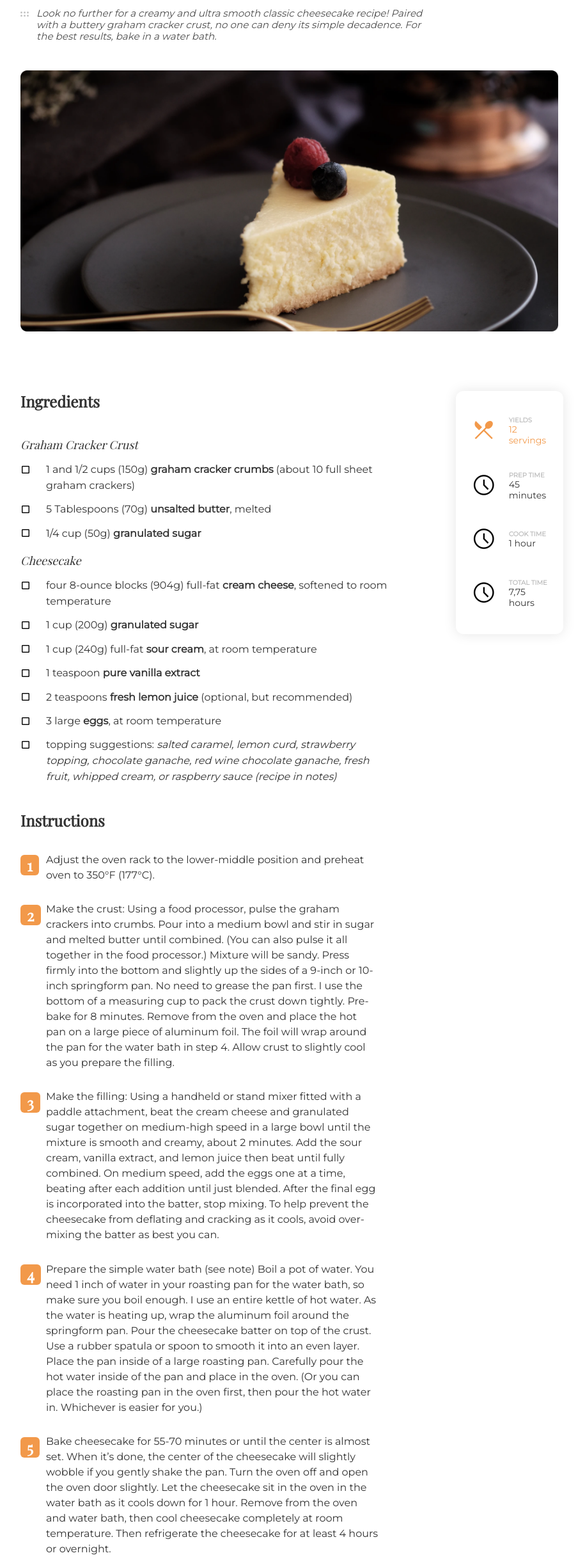
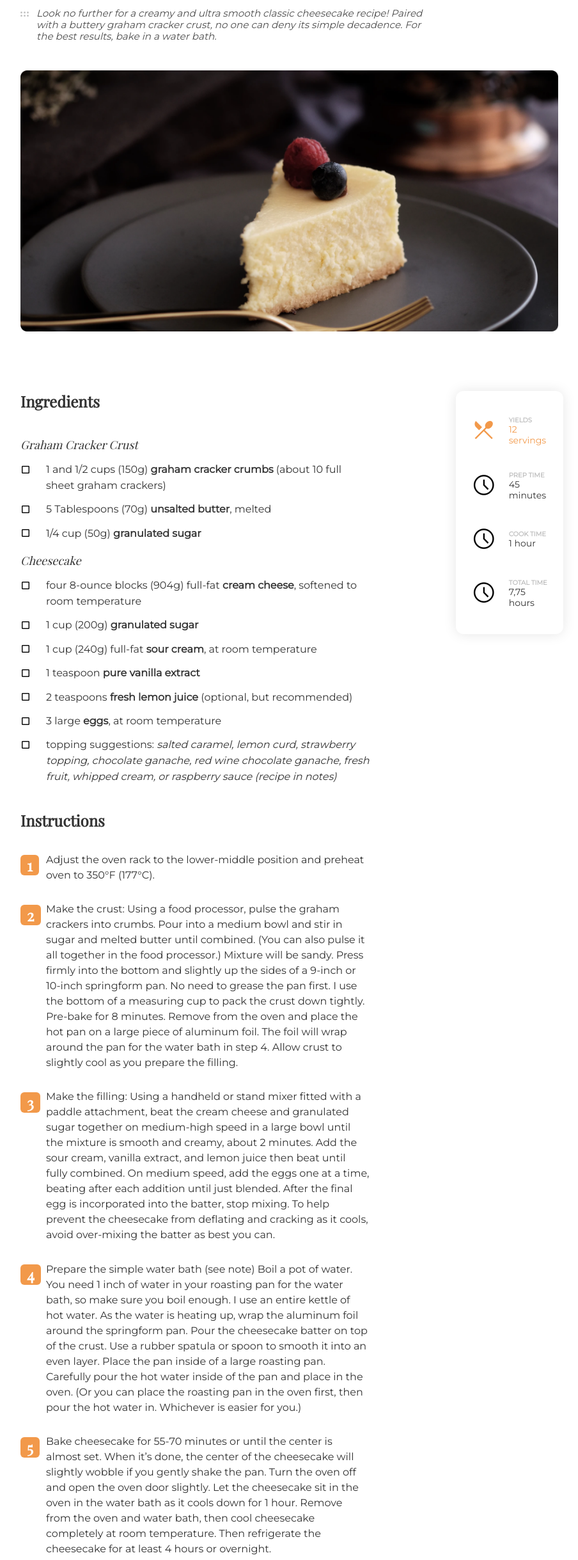
Before and after one commit to tinoreyna1984/devchallenges-04, a plain HTML site: page index.html in a window 1280 px wide. Shown: the part 122-2560 px from the top of the page at 64% size, without its empty margins (186-1090 px from the left). Drawn offline with nearby package versions, Linux system fonts and the light colour scheme; a script that the page names is missing.

Commit message:
grid fix

```diff
--- a/css/styles.css
+++ b/css/styles.css
@@ -160,12 +160,14 @@ img {
   color: #333333;
 }
 
-@media (max-width: 767px) {
+@media (max-width: 1200px) {
   .main {
     display: flex;
     flex-direction: column-reverse;
   }
+}
 
+@media (max-width: 767px) {
   .recipe-keys {
     border-radius: unset;
     background: unset;
@@ -246,10 +248,10 @@ img {
   list-style-position: inside;
 }
 
-@media (min-width: 768px){
+@media (min-width: 768px) {
   .ib-list {
-  width: 58rem;
-}
+    width: calc(52rem + 2vw);
+  }
 }
 
 .ib-list li {
@@ -271,17 +273,19 @@ img {
   counter-reset: items;
 }
 
-@media (min-width: 768px){
+@media (min-width: 768px) {
   .instructions {
-    width: 56rem;
+    width: calc(52rem + 2vw);
   }
 }
 
-.instructions li:not(:last-child){ /* espacio entre items de lista */
+.instructions li:not(:last-child) {
+  /* espacio entre items de lista */
   padding-bottom: 2rem;
 }
 
-.instructions li::before { /* personalizar número de item */
+.instructions li::before {
+  /* personalizar número de item */
   margin: 0 0 0 -4rem;
   content: counter(items);
   counter-increment: items;
@@ -295,7 +299,8 @@ img {
   padding: 0 1rem;
 }
 
-.ib-title, .source {
+.ib-title,
+.source {
   padding: 2rem 0;
 }
 
```
